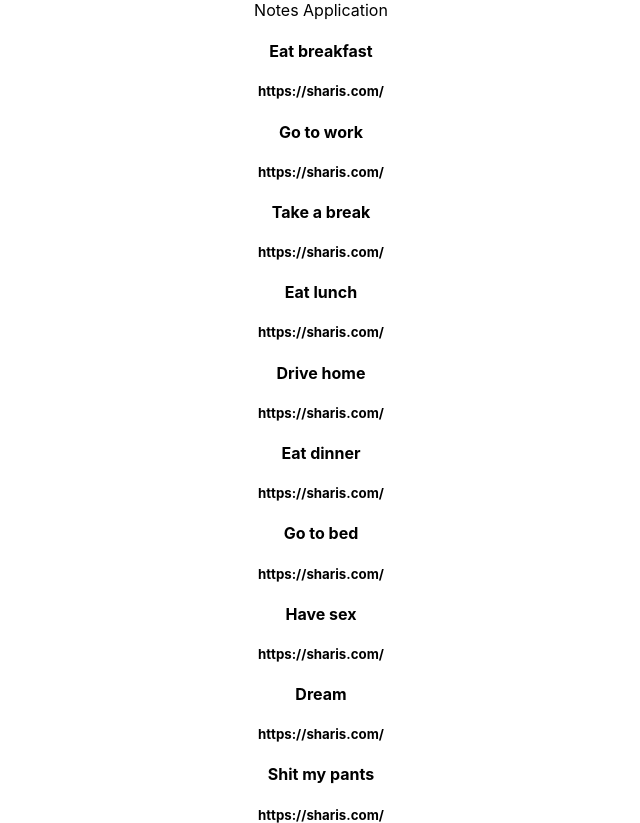
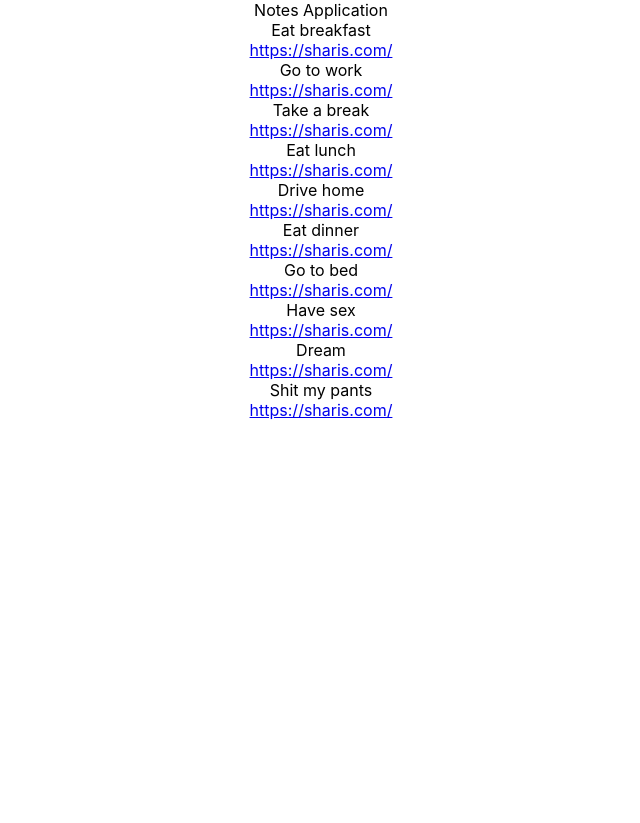
Before and after one commit to willdarkins/-sticky-quips-frontend, a React (Create React App) app: page / in a window 1280 px wide. Shown: the whole page, without its empty margins (319-959 px from the left). After the commit the page ends 800 px from the top, so only its background shows below. Built offline with nearby package versions, Linux system fonts and the light colour scheme.

Commit message:
created basic structure of Note component and passed props from the App.tsx... now recieving info... need to review how this is done is TS

```diff
--- a/src/App.tsx
+++ b/src/App.tsx
@@ -1,5 +1,6 @@
 import React from 'react';
 // import axios from 'axios';
+import Note from './components/Note/Note';
 import './App.css';
 import { useState, useEffect } from 'react';
 import DUMMY_NOTES from './SEED_NOTES';
@@ -30,10 +31,7 @@
       <div className="notes-list">
         {notesList.map((noteItem, index) => {
           return(
-            <div key={index}>
-              <h4>{noteItem?.text}</h4>
-              <h5>{noteItem?.link}</h5>
-            </div>
+            <Note note={noteItem}/>
           )
         })}
       </div>
--- a/src/components/Note/Note.tsx
+++ b/src/components/Note/Note.tsx
@@ -1,9 +1,19 @@
-import React from 'react'
+import React, { FC } from 'react'
+import INote from '../../interfaces/note.interface'
 import 'Note.css'
 
-const Note = () => {
+type Props = {
+    note: INote
+}
+
+const Note: FC<Props> = ({note}) => {
   return (
-    <div>Note</div>
+    <div className='note'>
+    <div className='note__text'>{note.text}</div>
+    <div className='note__link'>
+        <a href={note.link}>{note.link}</a>
+    </div>
+  </div>
   )
 }
 
```
